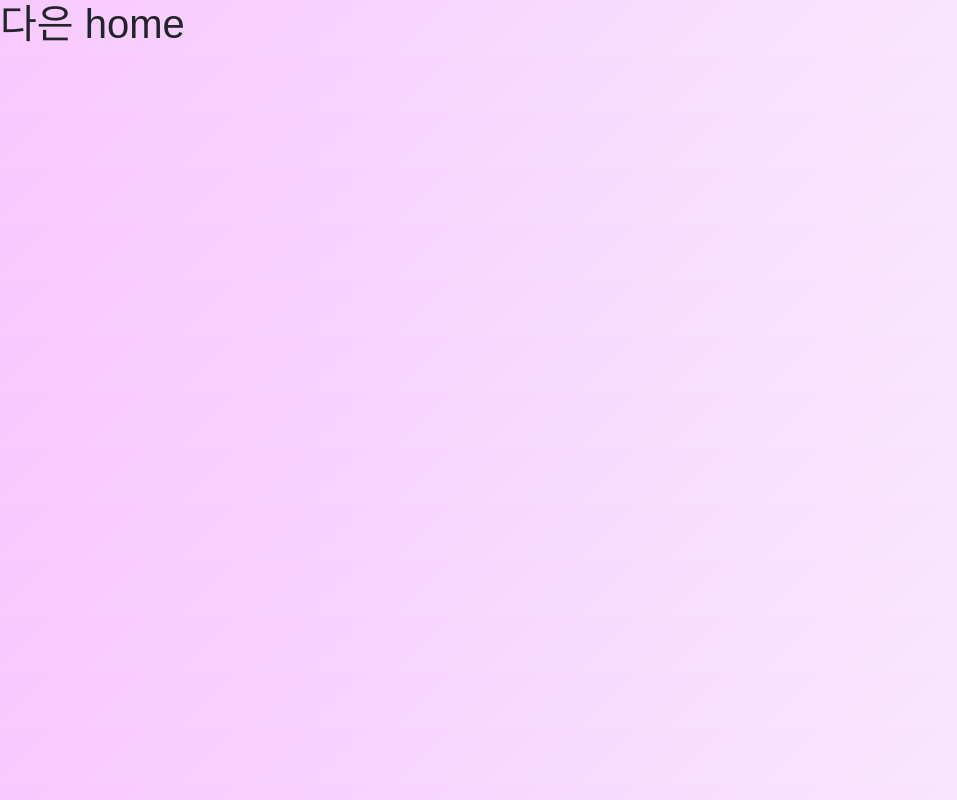
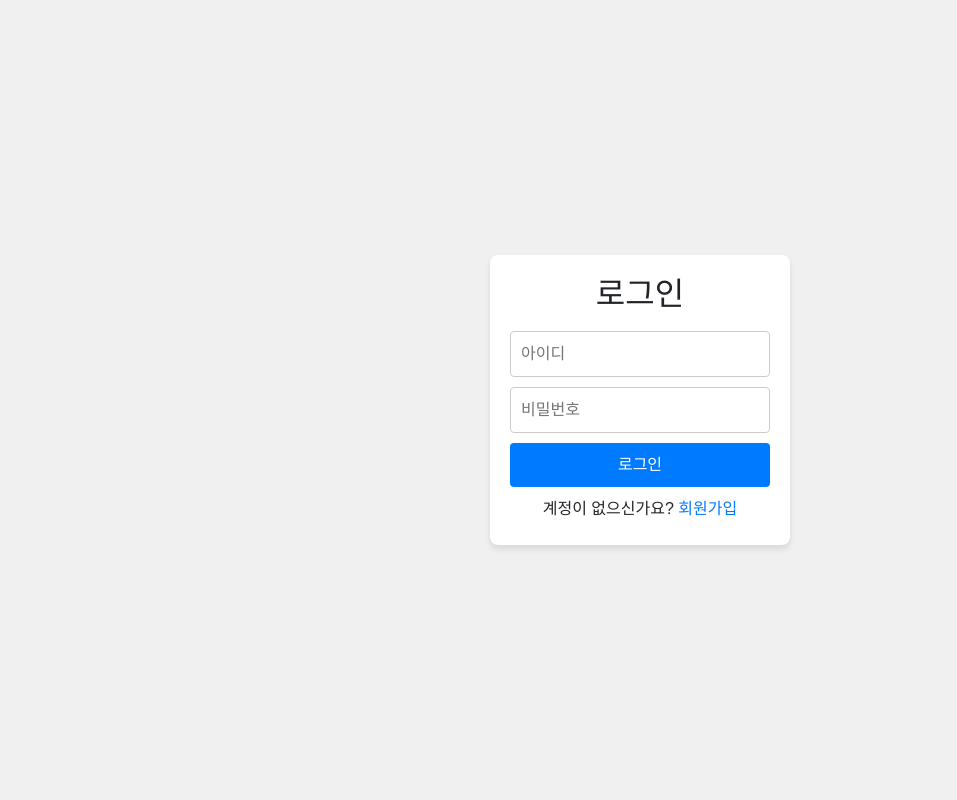
Before and after one commit to ww5702/login-frontend, a Vue app: page /daeun in a window 1280 px wide. Shown: the whole page, without its empty margins (0-957 px from the left). Built offline with nearby package versions, Linux system fonts and the light colour scheme.

Commit message:
feat:로그인 기능 추가

```diff
--- a/package.json
+++ b/package.json
@@ -10,6 +10,7 @@
   },
   "dependencies": {
     "axios": "^1.8.4",
+    "bootstrap": "^5.3.3",
     "bootstrap-icons": "^1.11.3",
     "vue": "^3.5.13",
     "vue-router": "^4.5.0"
--- a/src/daeun/views/Login.vue
+++ b/src/daeun/views/Login.vue
@@ -1,5 +1,91 @@
 <template>
-  <div>
-    <h1>다은 home</h1>
+  <div class="login-container">
+    <div class="login-box">
+      <h2>로그인</h2>
+      <input type="text" v-model="userId" placeholder="아이디" />
+      <input type="password" v-model="password" placeholder="비밀번호" />
+      <button @click="login">로그인</button>
+      <div v-if="errorMessage" class="error">{{ errorMessage }}</div>
+      <div class="mb-1">
+        계정이 없으신가요?
+        <a href="#" @click.prevent="goToSignUp">회원가입</a>
+      </div>
+    </div>
   </div>
 </template>
+
+<script setup>
+import {ref} from 'vue';
+import { useRouter } from 'vue-router';
+
+const userId = ref('');
+const password = ref('');
+const errorMessage = ref('');
+const router = useRouter();
+
+const login = async () => {
+  if (!userId.value || !password.value) {
+    errorMessage.value = '아이디와 비밀번호를 입력해주세요';
+    return;
+  }
+  // 콘솔에 아이디와 비밀번호 출력
+  console.log('아이디:', userId.value);
+  console.log('비밀번호:', password.value);
+}
+
+const goToSignUp = () => {
+  router.push('/daeun/Signup')
+}
+</script>
+
+<style scoped>
+.login-container {
+  display: flex;
+  justify-content: center; /* 가로로 중앙 정렬 */
+  align-items: center; /* 세로로 중앙 정렬 */
+  height: 100vh;
+  background-color: #f0f0f0;
+}
+
+.login-box {
+  display: flex;
+  flex-direction: column; /* 세로로 배치 */
+  gap: 10px;
+  padding: 20px;
+  background-color: white;
+  border-radius: 8px;
+  box-shadow: 0 4px 6px rgba(0, 0, 0, 0.1);
+  width: 300px;
+  text-align: center;
+}
+
+input {
+  padding: 10px;
+  border: 1px solid #ccc;
+  border-radius: 4px;
+}
+
+button {
+  padding: 10px;
+  background-color: #007bff;
+  color: white;
+  border: none;
+  border-radius: 4px;
+  cursor: pointer;
+}
+
+button:hover {
+  background-color: #0056b3;
+}
+
+a {
+  color: #007bff;
+  text-decoration: none;
+}
+
+.error {
+  color: red;
+  font-size: 14px;
+  margin-top: 5px;
+}
+</style>
--- /dev/null
+++ b/src/daeun/views/Signup.vue
@@ -0,0 +1,141 @@
+<template>
+<div class="signup-container">
+  <div class="signup-box">
+    <h2>회원가입</h2>
+    <input type="text" v-model="username" placeholder="이름" />
+    <input type="text" v-model="userId" placeholder="아이디" />
+    <input type="password" v-model="password" placeholder="비밀번호" />
+    <input type="password" v-model="confrimPassword" placeholder="비밀번호 확인"/>
+
+    <button @click="register">가입하기</button>
+
+    <div v-if="errorMessage" class="error">{{ errorMessage }}</div>
+    <div v-if="successMessage" class="success">{{ successMessage }}</div>
+    <div class="mb-1">이미 계정이 있으신가요?
+      <a href="#" @click.prevent="goToLogin">로그인</a>
+    </div>
+
+  </div>
+
+</div>
+
+</template>
+
+
+<script setup>
+import {ref} from 'vue';
+import {useRouter} from "vue-router";
+
+const router = useRouter();
+
+const username = ref('');
+const userId = ref('');
+const password = ref('');
+const confrimPassword = ref('');
+const errorMessage = ref('');
+const successMessage = ref('');
+
+const register = () => {
+  if (!username.value || !userId.value || !password.value || !confrimPassword.value){
+    errorMessage.value = '모든 필드를 입력해주세요';
+    return;
+  }
+
+  if (password.value !== confrimPassword.value){
+    errorMessage.value = "비밀번호가 일치하지 않습니다.";
+    return;
+  }
+
+  console.log("회원가입 시도:",{
+  username: username.value,
+  userId: userId.value,
+  password: password.value,
+  confrimPassword: confrimPassword.value
+})
+  alert("회원가입이 성공했습니다! 로그인 페이지로 이동합니다.");
+
+  router.push('/daeun')
+
+}
+
+const goToLogin = () => {
+  router.push('/daeun')
+}
+
+</script>
+
+
+
+<style scoped>
+.signup-container {
+  display: flex;
+  justify-content: center; /* 가로로 중앙 정렬 */
+  align-items: center; /* 세로로 중앙 정렬 */
+  height: 100vh;
+  background-color: #f0f0f0;
+}
+
+.signup-box {
+  display: flex;
+  flex-direction: column; /* 세로로 배치 */
+  gap: 10px;
+  padding: 20px;
+  width: 300px;
+  background-color: white;
+  border-radius: 8px;
+  box-shadow: 0 4px 6px rgba(0, 0, 0, 0.1);
+  text-align: center;
+}
+
+h2 {
+  text-align: center;
+  margin-bottom: 10px;
+}
+
+form {
+  display: flex;
+  flex-direction: column;
+  gap: 10px;
+}
+
+input {
+  padding: 10px;
+  border: 1px solid #ccc;
+  border-radius: 4px;
+}
+
+button {
+  padding: 10px;
+  background-color: #007bff;
+  color: white;
+  border: none;
+  border-radius: 4px;
+  cursor: pointer;
+  margin-top: 5px;
+}
+
+button:hover {
+  background-color: #0056b3;
+}
+
+.error {
+  color: red;
+  font-size: 14px;
+  margin-top: 5px;
+}
+
+.success {
+  color: green;
+  font-size: 14px;
+  margin-top: 5px;
+}
+
+a {
+  color: #007bff;
+  text-decoration: none;
+}
+
+a:hover {
+  text-decoration: underline;
+}
+</style>
--- a/src/router/index.js
+++ b/src/router/index.js
@@ -2,6 +2,7 @@
 import { createRouter, createWebHistory } from "vue-router";
 import Home from "../views/Home.vue";
 import DaeunLogin from "../daeun/views/Login.vue";
+import DaeunSignup from "../daeun/views/Signup.vue";
 import JaeungLogin from "../jaeung/views/Login.vue";
 import SilLogin from "../sil/views/Login.vue";
 import MinjuLogin from "../minju/views/LoginForm.vue";
@@ -15,6 +16,7 @@ const routes = [
 
   // 다은언니
   { path: "/daeun", component: DaeunLogin },
+  { path: "/daeun/signup", component: DaeunSignup },
 
   // 재웅오빠
   { path: "/jaeung", component: JaeungLogin },
```
Also changed, not shown: 1 other file (tests, documents, lock files or other folders).
